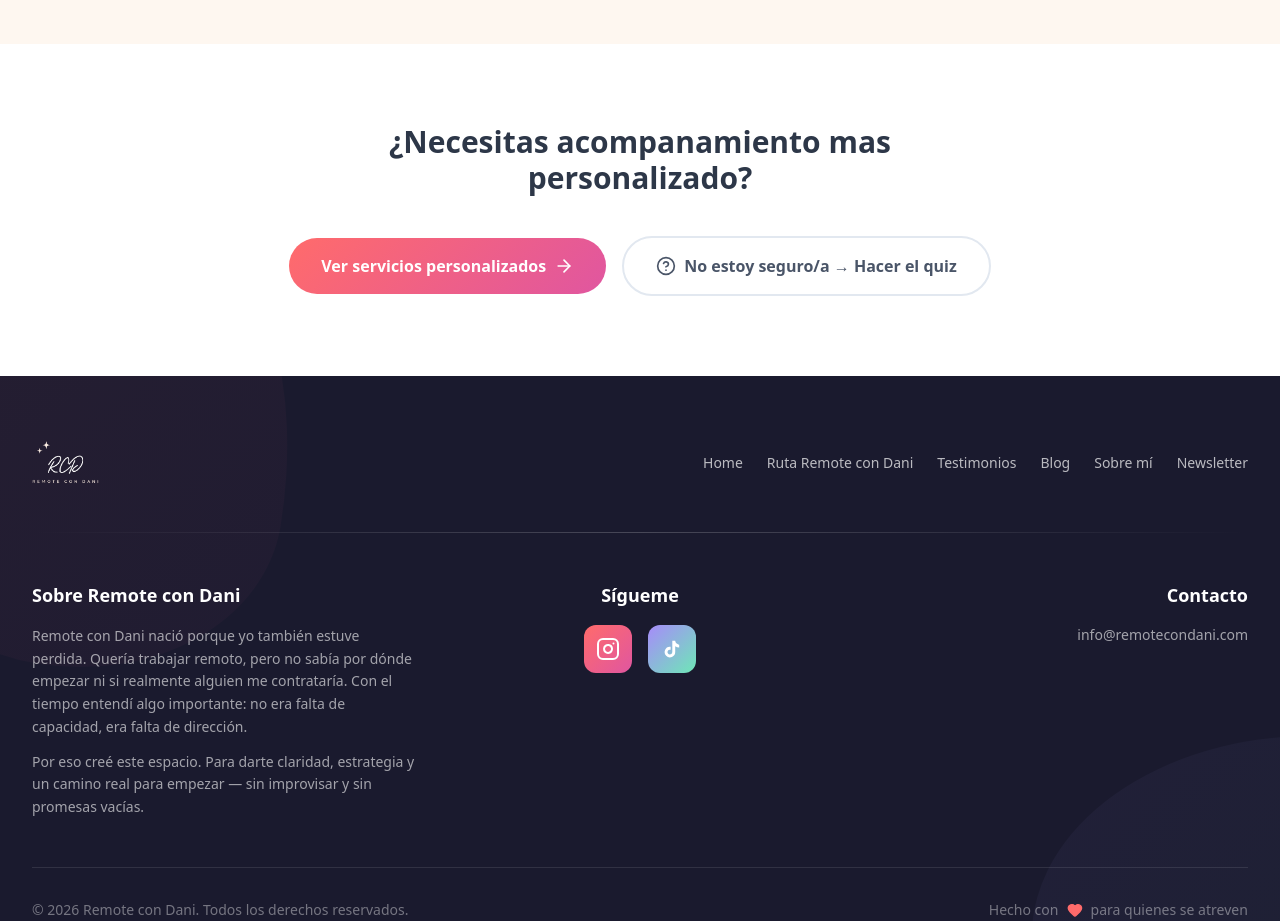
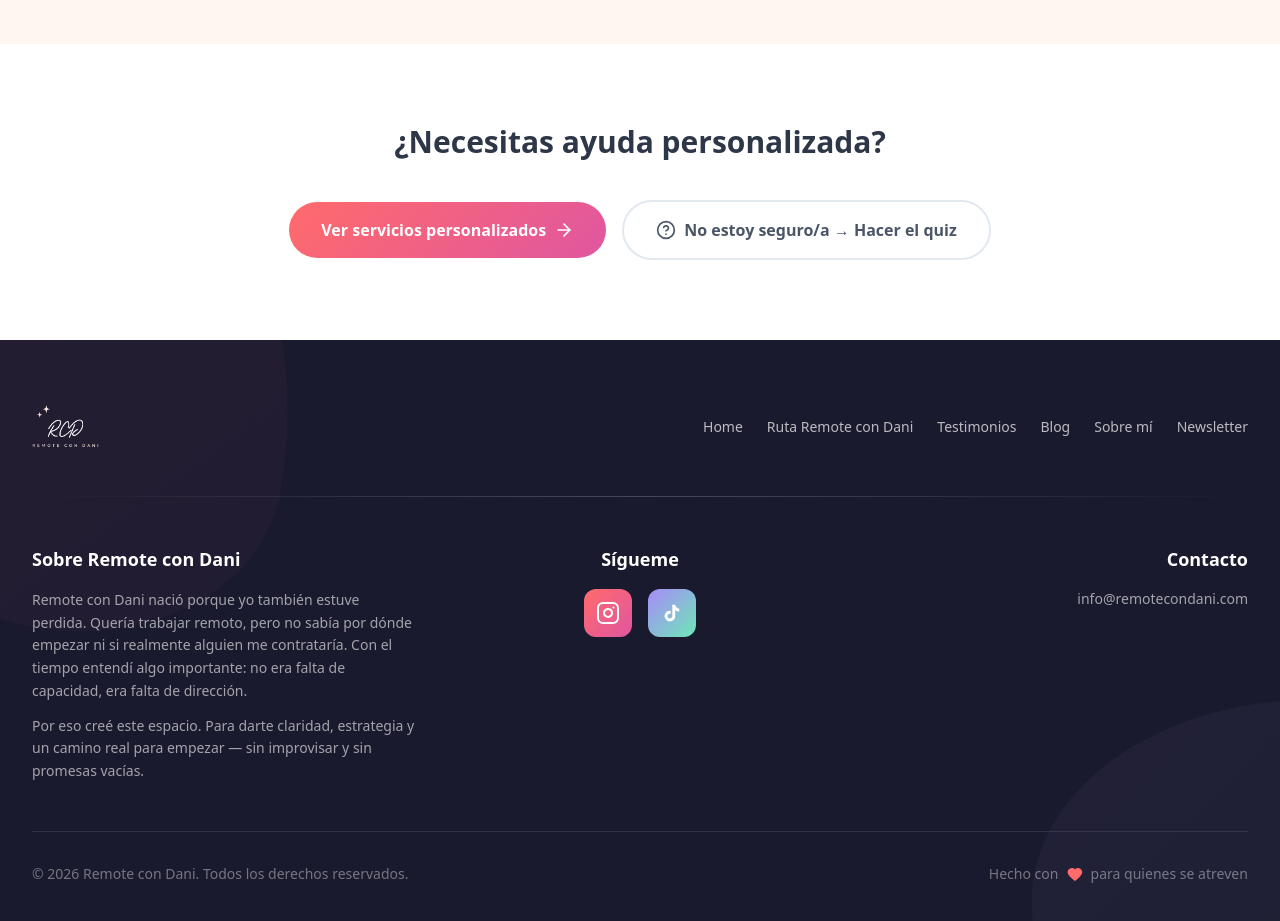
Before and after one commit to GaboscaNullcode/dani-landingpage, a Next.js app: page /ruta-recomendada in a window 1280 px wide. Shown: the part 2940-3861 px from the top of the page. Built offline with nearby package versions, Linux system fonts and the light colour scheme; no server answers; the database is empty.

Commit message:
fix: shorten CTA title to fit on one line
Co-Authored-By: Claude Opus 4.6 <noreply@anthropic.com>

```diff
--- a/src/app/ruta-recomendada/page.tsx
+++ b/src/app/ruta-recomendada/page.tsx
@@ -49,7 +49,7 @@ export default async function RutaRecomendadaPage() {
           originalPrice={community?.originalPrice}
         />
         <StageTransitionCTA
-          text="¿Necesitas acompanamiento mas personalizado?"
+          text="¿Necesitas ayuda personalizada?"
           primaryText="Ver servicios personalizados"
           primaryHref="/asesorias"
         />
```
